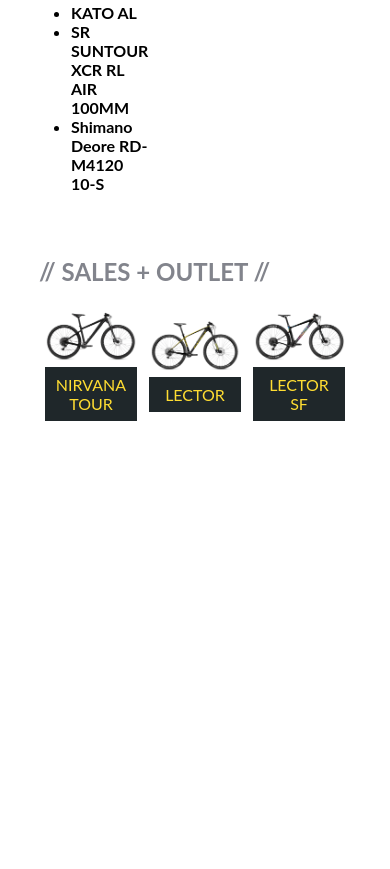
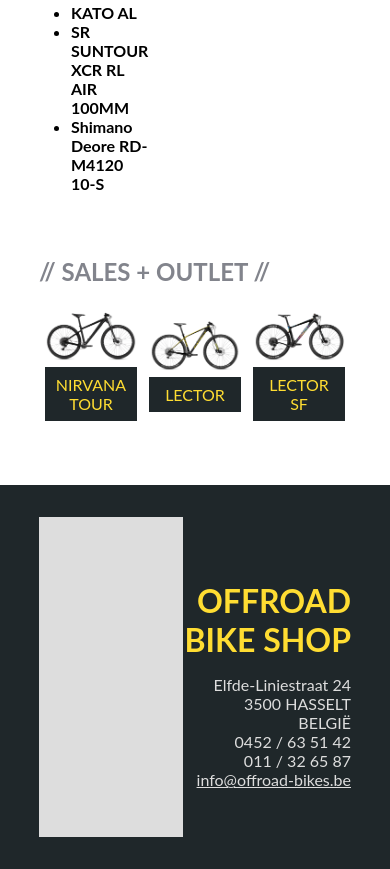
Before and after one commit to JanHuysmansPXL/H8_Oefeningen, a plain HTML site: page oefening5.html in a window 390 px wide. Shown: the part 1598-2467 px from the top of the page. Before the commit the page ends 2019 px from the top, so only its background shows below. Drawn offline with Linux system fonts and the light colour scheme.

Commit message:
4 af te werken, 5 af te werken. 'Footer' toegevoegd aan oef 5, Responsiviteit nog toe te voegen.

```diff
--- a/oefening5.css
+++ b/oefening5.css
@@ -187,3 +187,57 @@ main {
 }
 
 /* FOOTER MET MAP EN INFO IN LIST +  BACK TO TOP KNOP*/
+
+footer {
+    width: 100%;
+    margin: 4rem auto 0 auto;
+    background-color: #1F272A;
+}
+
+footer iframe {
+    background-color: #DDDDDD;
+}
+
+.ct-container {
+    width: 80%;
+    padding: 2rem 0;
+    margin: 0 auto;
+    color: #DDDDDD;
+    display: flex;
+    justify-content: space-around;
+    align-items: center;
+}
+
+.ct-container__map {
+    width: calc(100% / 2 - 4%);
+    height: 20rem;
+}
+
+.ct-container__text {
+    text-align: right;
+}
+
+.ct-container__h1 {
+    color: #ffdd32;
+    margin: 1rem 0;
+}
+
+.ct-container__text a {
+    color: #DDDDDD;
+}
+
+aside {
+    position: relative;
+}
+
+aside a {
+    padding: 25px;
+    background-color: #ffdd32;
+    color: #1F272A;
+    font-weight: bold;
+    bottom: 2rem;
+    right: 2rem;
+    text-decoration: none;
+    position: fixed;
+    z-index: 2;
+}
--- a/oefening5.html
+++ b/oefening5.html
@@ -18,7 +18,7 @@
         <p>Voor 23u59 bestellen, de volgende dag in huis *</p>
         <p>Gratis retourneren</p>
       </div>
-      <nav class="nav-bar">
+      <nav id="top" class="nav-bar">
           <div class="nav-bar__logo">
               <h1 class="nav-bar__logo__text" >OFFROAD</h1>
               <i class="nav-bar__logo__icon fa fa-bicycle fa-xl"></i>
@@ -84,7 +84,23 @@
         </div>
     </section>
 </main>
-
-
+<footer>
+    <div class="ct-container">
+        <!-- MAP TOE TE VEOGEN VIA IFRAME -->
+        <iframe class="ct-container__map" src="" frameborder="0"></iframe>
+        <div class="ct-container__text">
+            <h1 class="ct-container__h1">OFFROAD BIKE SHOP</h1>
+            <p>Elfde-Liniestraat 24</p>
+            <p>3500 HASSELT</p>
+            <p>BELGIË</p>
+            <p>0452 / 63 51 42</p>
+            <p>011 / 32 65 87</p>
+            <a href="mailto:info@offroad-bikes.be">info@offroad-bikes.be</a>
+        </div>
+    </div>
+</footer>
+<aside>
+    <a href="#top">Top</a>
+</aside>
 </body>
 </html>
```
